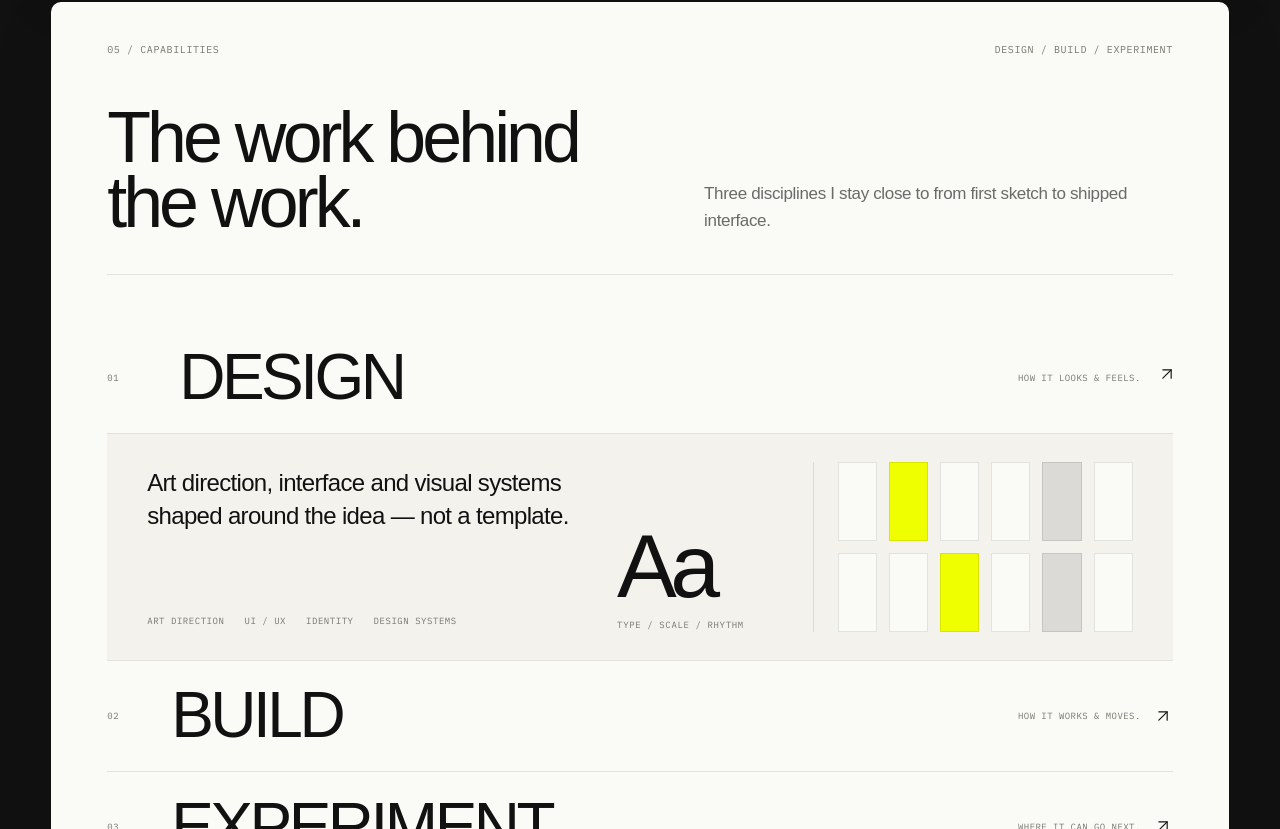
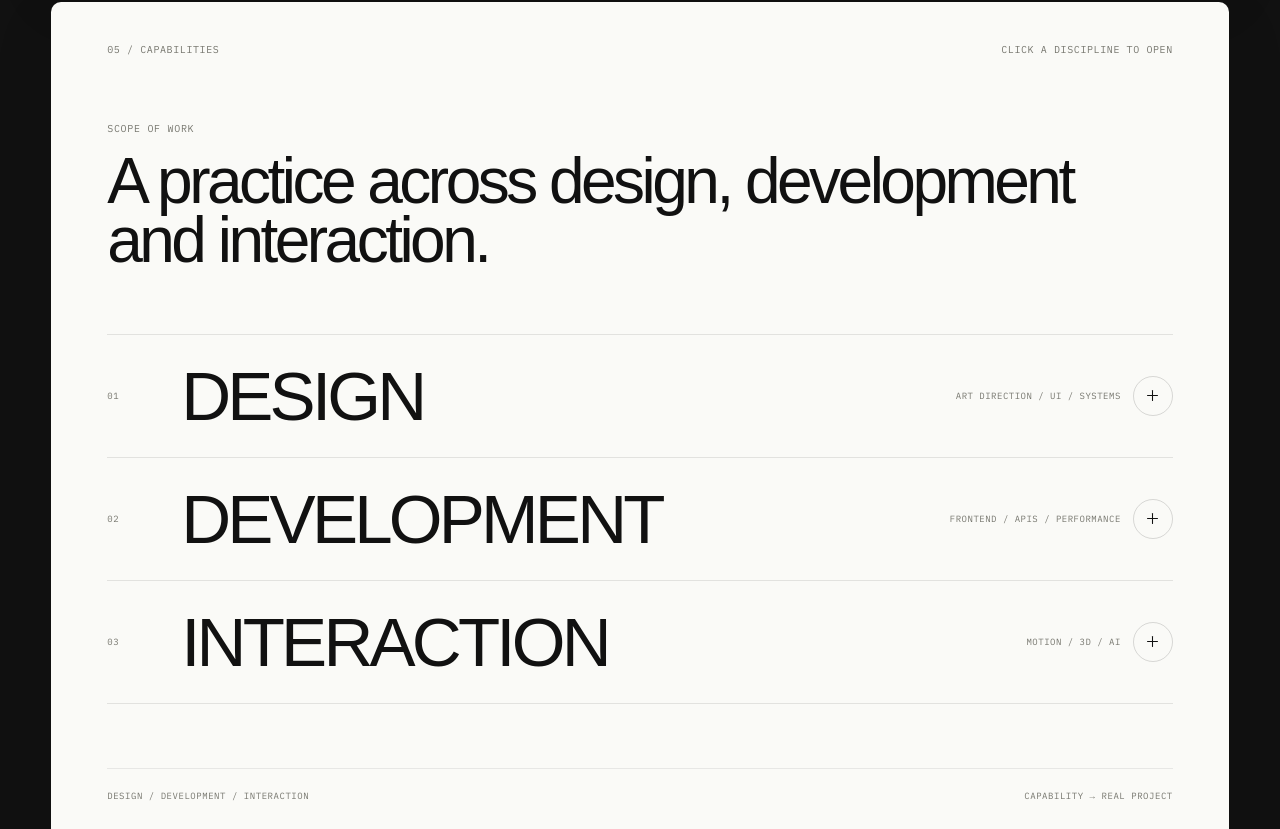
Before and after one commit to omeryigitler/Portfolio, a React (Vite) app: page / in a window 1280 px wide. Shown: the part 4071-4900 px from the top of the page. Built offline with nearby package versions, Linux system fonts and the light colour scheme; a web font is replaced by a local one.

Commit message:
design: turn capabilities into project-backed editorial drawers

```diff
--- a/src/components/Archive.tsx
+++ b/src/components/Archive.tsx
@@ -1,140 +1,47 @@
-import React, { useState } from 'react';
+import React, { useMemo, useState } from 'react';
 import { AnimatePresence, motion } from 'motion/react';
-import { ArrowUpRight } from 'lucide-react';
+import { ArrowUpRight, Plus } from 'lucide-react';
+import { PROJECTS } from '../data';
 
 const CAPABILITIES = [
   {
     id: 'design',
     number: '01',
     label: 'DESIGN',
-    note: 'HOW IT LOOKS & FEELS.',
-    description: 'Art direction, interface and visual systems shaped around the idea — not a template.',
-    services: ['ART DIRECTION', 'UI / UX', 'IDENTITY', 'DESIGN SYSTEMS'],
+    note: 'ART DIRECTION / UI / SYSTEMS',
+    statement: 'I shape the visual language, interface and system before anything gets built.',
+    services: ['ART DIRECTION', 'UI / UX', 'DIGITAL IDENTITY', 'DESIGN SYSTEMS'],
+    projects: ['japanese-bakery', 'berfin-akbas', 'xxl-cafe'],
   },
   {
-    id: 'build',
+    id: 'development',
     number: '02',
-    label: 'BUILD',
-    note: 'HOW IT WORKS & MOVES.',
-    description: 'Frontend, motion and interaction built as part of the design rather than handed off later.',
-    services: ['FRONTEND', 'MOTION', 'APIS', 'CREATIVE DEVELOPMENT'],
+    label: 'DEVELOPMENT',
+    note: 'FRONTEND / APIS / PERFORMANCE',
+    statement: 'I turn the design into an interface that survives outside the mockup.',
+    services: ['FRONTEND', 'CREATIVE DEVELOPMENT', 'APIS', 'PERFORMANCE'],
+    projects: ['architecture-3d', 'reformer', 'xxl-cafe'],
   },
   {
-    id: 'experiment',
+    id: 'interaction',
     number: '03',
-    label: 'EXPERIMENT',
-    note: 'WHERE IT CAN GO NEXT.',
-    description: 'New interaction models, AI, 3D and generative systems when the project benefits from them.',
-    services: ['AI', '3D', 'GENERATIVE', 'INTERACTIVE SYSTEMS'],
+    label: 'INTERACTION',
+    note: 'MOTION / 3D / AI',
+    statement: 'Movement should explain, guide or reward — not compete with the experience.',
+    services: ['MOTION', 'CREATIVE DEVELOPMENT', 'WEBGL / 3D', 'AI / GENERATIVE'],
+    projects: ['architecture-3d', 'japanese-bakery', 'reformer'],
   },
 ] as const;
 
 type CapabilityId = (typeof CAPABILITIES)[number]['id'];
 
-type DetailProps = {
-  active: CapabilityId;
-};
+export const SystemMap: React.FC = () => {
+  const [openId, setOpenId] = useState<CapabilityId | null>(null);
 
-const DesignSignal: React.FC = () => (
-  <div className="grid h-full min-h-[150px] grid-cols-[0.8fr_1.2fr] gap-4 md:min-h-[170px] md:gap-6">
-    <div className="flex items-end border-r border-ink/10 pr-4 md:pr-6">
-      <div>
-        <span className="block text-[clamp(54px,7vw,108px)] font-[500] leading-[0.72] tracking-[-0.075em] text-ink">Aa</span>
-        <span className="mt-5 block font-mono text-[8px] uppercase tracking-[0.07em] text-muted-gray md:text-[9px]">TYPE / SCALE / RHYTHM</span>
-      </div>
-    </div>
-    <div className="grid grid-cols-6 gap-2 md:gap-3">
-      {Array.from({ length: 12 }).map((_, index) => (
-        <div
-          key={index}
-          className={`border border-ink/10 ${index === 1 || index === 8 ? 'bg-acid' : index === 4 || index === 10 ? 'bg-ink/10' : 'bg-canvas'}`}
-        />
-      ))}
-    </div>
-  </div>
-);
-
-const BuildSignal: React.FC = () => (
-  <div className="flex h-full min-h-[150px] flex-col justify-between bg-[#171717] p-5 text-white md:min-h-[170px] md:p-6">
-    <div className="flex items-center justify-between font-mono text-[8px] uppercase tracking-[0.07em] text-white/40 md:text-[9px]">
-      <span>INTERACTION.TSX</span>
-      <span>BUILD / 02</span>
-    </div>
-
-    <div className="space-y-2 font-mono text-[10px] leading-[1.5] text-white/72 md:text-[11px]">
-      <div><span className="mr-4 text-white/20">01</span>const experience = {'{'}</div>
-      <div className="pl-9"><span className="text-acid">interface</span>: 'clear',</div>
-      <div className="pl-9"><span className="text-acid">motion</span>: 'intentional',</div>
-      <div className="pl-9"><span className="text-acid">performance</span>: 'fast'</div>
-      <div><span className="mr-4 text-white/20">05</span>{'}'};</div>
-    </div>
-
-    <div className="flex items-center justify-between border-t border-white/10 pt-3 font-mono text-[8px] uppercase tracking-[0.07em] text-white/36">
-      <span>DESIGN → CODE → SHIP</span>
-      <span className="h-[3px] w-16 bg-acid" />
-    </div>
-  </div>
-);
-
-const ExperimentSignal: React.FC = () => (
-  <div className="relative h-full min-h-[150px] overflow-hidden border border-ink/10 bg-[#efeee9] md:min-h-[170px]">
-    <div
-      className="absolute inset-0 opacity-60"
-      style={{
-        backgroundImage:
-          'linear-gradient(rgba(17,17,17,0.075) 1px, transparent 1px), linear-gradient(90deg, rgba(17,17,17,0.075) 1px, transparent 1px)',
-        backgroundSize: '34px 34px',
-      }}
-    />
-    <motion.div
-      className="absolute left-[10%] top-[18%] h-[54%] w-[26%] rounded-[44%_56%_62%_38%] border border-ink/12 bg-[#d2d2cc]"
-      animate={{ rotate: [0, 4, -2, 0], borderRadius: ['44% 56% 62% 38%', '58% 42% 36% 64%', '44% 56% 62% 38%'] }}
-      transition={{ duration: 8, repeat: Infinity, ease: 'easeInOut' }}
-    />
-    <motion.div
-      className="absolute right-[12%] top-[24%] h-[46%] w-[32%] rounded-full border border-ink/10 bg-[#bebfba]"
-      animate={{ scale: [1, 1.04, 0.98, 1], x: [0, 8, -4, 0] }}
-      transition={{ duration: 7, repeat: Infinity, ease: 'easeInOut' }}
-    />
-    <div className="absolute left-[8%] top-[10%] font-mono text-[8px] uppercase tracking-[0.07em] text-muted-gray md:text-[9px]">GENERATIVE / INTERACTIVE</div>
-    <div className="absolute bottom-[10%] right-[8%] h-3 w-3 bg-acid" />
-  </div>
-);
-
-const CapabilityDetail: React.FC<DetailProps> = ({ active }) => {
-  const capability = CAPABILITIES.find((item) => item.id === active)!;
-
-  return (
-    <motion.div
-      key={active}
-      initial={{ opacity: 0, y: 12 }}
-      animate={{ opacity: 1, y: 0 }}
-      exit={{ opacity: 0, y: -8 }}
-      transition={{ duration: 0.28, ease: [0.16, 1, 0.3, 1] }}
-      className="grid gap-6 border-t border-ink/8 bg-[#f3f2ed] px-4 py-5 md:grid-cols-[0.9fr_1.1fr] md:px-8 md:py-7 lg:gap-12 lg:px-10"
-    >
-      <div className="flex flex-col justify-between gap-8 py-1">
-        <p className="max-w-[620px] text-[18px] leading-[1.38] tracking-[-0.028em] text-ink md:text-[22px] lg:text-[24px]">
-          {capability.description}
-        </p>
-        <div className="flex flex-wrap gap-x-5 gap-y-2 font-mono text-[8px] uppercase tracking-[0.06em] text-muted-gray md:text-[9px]">
-          {capability.services.map((service) => (
-            <span key={service}>{service}</span>
-          ))}
-        </div>
-      </div>
-
-      <div>
-        {active === 'design' && <DesignSignal />}
-        {active === 'build' && <BuildSignal />}
-        {active === 'experiment' && <ExperimentSignal />}
-      </div>
-    </motion.div>
+  const projectMap = useMemo(
+    () => new Map(PROJECTS.map((project) => [project.id, project])),
+    [],
   );
-};
-
-export const SystemMap: React.FC = () => {
-  const [active, setActive] = useState<CapabilityId>('design');
 
   return (
     <section
@@ -144,55 +51,114 @@ export const SystemMap: React.FC = () => {
       <div className="mx-auto flex min-h-[calc(100svh-88px)] w-full max-w-[1580px] flex-col md:min-h-[calc(100svh-128px)]">
         <div className="flex items-center justify-between gap-8 font-mono text-[9px] uppercase tracking-[0.06em] text-muted-gray md:text-[10px]">
           <span>05 / CAPABILITIES</span>
-          <span className="hidden md:block">DESIGN / BUILD / EXPERIMENT</span>
+          <span className="hidden md:block">CLICK A DISCIPLINE TO OPEN</span>
         </div>
 
-        <div className="flex flex-1 flex-col justify-center py-10 md:py-12">
-          <div className="mb-10 grid gap-6 border-b border-ink/10 pb-8 md:mb-12 md:grid-cols-[1.1fr_0.9fr] md:items-end md:pb-10">
-            <h2 className="max-w-[980px] text-[clamp(42px,5.6vw,90px)] font-[500] leading-[0.9] tracking-[-0.055em] text-ink">
-              The work behind the work.
+        <div className="flex flex-1 flex-col justify-center py-12 md:py-16">
+          <div className="mb-12 max-w-[980px] md:mb-16">
+            <p className="font-mono text-[9px] uppercase tracking-[0.07em] text-muted-gray md:text-[10px]">SCOPE OF WORK</p>
+            <h2 className="mt-4 text-[clamp(42px,5vw,84px)] font-[500] leading-[0.92] tracking-[-0.055em] text-ink">
+              A practice across design, development and interaction.
             </h2>
-            <p className="max-w-[520px] text-[15px] leading-[1.55] tracking-[-0.02em] text-ink/62 md:justify-self-end md:text-[17px]">
-              Three disciplines I stay close to from first sketch to shipped interface.
-            </p>
           </div>
 
           <div className="border-b border-ink/10">
             {CAPABILITIES.map((capability) => {
-              const isActive = active === capability.id;
+              const isOpen = openId === capability.id;
 
               return (
-                <div key={capability.id} className="border-t border-ink/10 first:border-t-0">
+                <div key={capability.id} className="border-t border-ink/10">
                   <button
                     type="button"
-                    onMouseEnter={() => setActive(capability.id)}
-                    onFocus={() => setActive(capability.id)}
-                    onClick={() => setActive(capability.id)}
-                    aria-expanded={isActive}
-                    className="group grid w-full grid-cols-[34px_minmax(0,1fr)_auto] items-center gap-3 py-5 text-left focus-visible:outline-2 focus-visible:outline-acid focus-visible:outline-offset-4 md:grid-cols-[52px_minmax(0,1fr)_260px_auto] md:py-7"
+                    onClick={() => setOpenId(isOpen ? null : capability.id)}
+                    className="group grid w-full grid-cols-[42px_minmax(0,1fr)_auto] items-center gap-3 py-6 text-left focus-visible:outline-2 focus-visible:outline-acid focus-visible:outline-offset-4 md:grid-cols-[62px_minmax(0,1fr)_330px_auto] md:py-8"
+                    aria-expanded={isOpen}
+                    aria-controls={`capability-${capability.id}`}
                   >
-                    <span className="font-mono text-[8px] uppercase tracking-[0.06em] text-muted-gray md:text-[9px]">{capability.number}</span>
-                    <span
-                      className={`text-[clamp(38px,5vw,82px)] font-[500] leading-[0.84] tracking-[-0.055em] text-ink transition-transform duration-300 ease-[0.16,1,0.3,1] ${
-                        isActive ? 'translate-x-2' : 'group-hover:translate-x-2'
-                      }`}
-                    >
+                    <span className="font-mono text-[8px] uppercase tracking-[0.06em] text-muted-gray md:text-[9px]">
+                      {capability.number}
+                    </span>
+
+                    <span className="text-[clamp(40px,5.4vw,92px)] font-[500] leading-[0.84] tracking-[-0.055em] text-ink transition-transform duration-300 ease-[0.16,1,0.3,1] group-hover:translate-x-2">
                       {capability.label}
                     </span>
-                    <span className="hidden text-right font-mono text-[8px] uppercase tracking-[0.05em] text-muted-gray md:block md:text-[9px]">
+
+                    <span className="hidden text-right font-mono text-[8px] uppercase leading-[1.45] tracking-[0.055em] text-muted-gray md:block md:text-[9px]">
                       {capability.note}
                     </span>
-                    <ArrowUpRight
-                      size={20}
-                      strokeWidth={1.4}
-                      className={`text-ink transition-transform duration-300 ease-[0.16,1,0.3,1] ${
-                        isActive ? 'translate-x-1 -translate-y-1' : 'group-hover:translate-x-1 group-hover:-translate-y-1'
-                      }`}
-                    />
+
+                    <span className={`grid h-10 w-10 place-items-center rounded-full border border-ink/15 text-ink transition-[transform,border-color] duration-300 ease-[0.16,1,0.3,1] group-hover:border-ink/35 ${isOpen ? 'rotate-45' : 'group-hover:rotate-12'}`}>
+                      <Plus size={17} strokeWidth={1.5} />
+                    </span>
                   </button>
 
                   <AnimatePresence initial={false}>
-                    {isActive && <CapabilityDetail active={capability.id} />}
+                    {isOpen && (
+                      <motion.div
+                        id={`capability-${capability.id}`}
+                        initial={{ height: 0, opacity: 0 }}
+                        animate={{ height: 'auto', opacity: 1 }}
+                        exit={{ height: 0, opacity: 0 }}
+                        transition={{ duration: 0.45, ease: [0.16, 1, 0.3, 1] }}
+                        className="overflow-hidden"
+                      >
+                        <div className="relative mb-7 overflow-hidden rounded-[8px] bg-[#f1f0ea] px-5 py-7 md:mb-9 md:px-8 md:py-9 lg:px-10 lg:py-10">
+                          <span className="absolute left-0 top-0 h-full w-[3px] bg-acid" aria-hidden="true" />
+
+                          <div className="grid gap-10 lg:grid-cols-[1.05fr_0.7fr_0.9fr] lg:gap-14 xl:gap-20">
+                            <div>
+                              <p className="mb-4 font-mono text-[8px] uppercase tracking-[0.07em] text-muted-gray md:text-[9px]">
+                                {capability.number} / {capability.label}
+                              </p>
+                              <p className="max-w-[640px] text-[clamp(28px,3vw,48px)] leading-[1.02] tracking-[-0.045em] text-ink">
+                                {capability.statement}
+                              </p>
+                            </div>
+
+                            <div>
+                              <p className="mb-5 font-mono text-[8px] uppercase tracking-[0.07em] text-muted-gray md:text-[9px]">WHAT IT INCLUDES</p>
+                              <div className="space-y-0 border-b border-ink/10">
+                                {capability.services.map((service) => (
+                                  <div
+                                    key={service}
+                                    className="border-t border-ink/10 py-3.5 font-mono text-[9px] uppercase tracking-[0.055em] text-ink md:text-[10px]"
+                                  >
+                                    {service}
+                                  </div>
+                                ))}
+                              </div>
+                            </div>
+
+                            <div>
+                              <p className="mb-5 font-mono text-[8px] uppercase tracking-[0.07em] text-muted-gray md:text-[9px]">USED IN REAL WORK</p>
+                              <div className="space-y-0 border-b border-ink/10">
+                                {capability.projects.map((projectId) => {
+                                  const project = projectMap.get(projectId);
+                                  if (!project) return null;
+
+                                  return (
+                                    <a
+                                      key={project.id}
+                                      href={project.url}
+                                      target="_blank"
+                                      rel="noreferrer"
+                                      className="group/project flex items-center justify-between gap-4 border-t border-ink/10 py-3.5 text-[13px] font-[560] tracking-[-0.02em] text-ink md:text-[14px]"
+                                    >
+                                      <span>{project.title}</span>
+                                      <ArrowUpRight
+                                        size={15}
+                                        strokeWidth={1.4}
+                                        className="shrink-0 transition-transform duration-300 group-hover/project:translate-x-1 group-hover/project:-translate-y-1"
+                                      />
+                                    </a>
+                                  );
+                                })}
+                              </div>
+                            </div>
+                          </div>
+                        </div>
+                      </motion.div>
+                    )}
                   </AnimatePresence>
                 </div>
               );
@@ -201,8 +167,8 @@ export const SystemMap: React.FC = () => {
         </div>
 
         <div className="flex items-end justify-between gap-8 border-t border-ink/8 pt-5 font-mono text-[8px] uppercase tracking-[0.06em] text-muted-gray md:text-[9px]">
-          <span>STRATEGY / INTERFACE / CODE</span>
-          <span className="hidden md:block">OPEN A ROW / SEE THE DISCIPLINE</span>
+          <span>DESIGN / DEVELOPMENT / INTERACTION</span>
+          <span className="hidden md:block">CAPABILITY → REAL PROJECT</span>
         </div>
       </div>
     </section>
```
